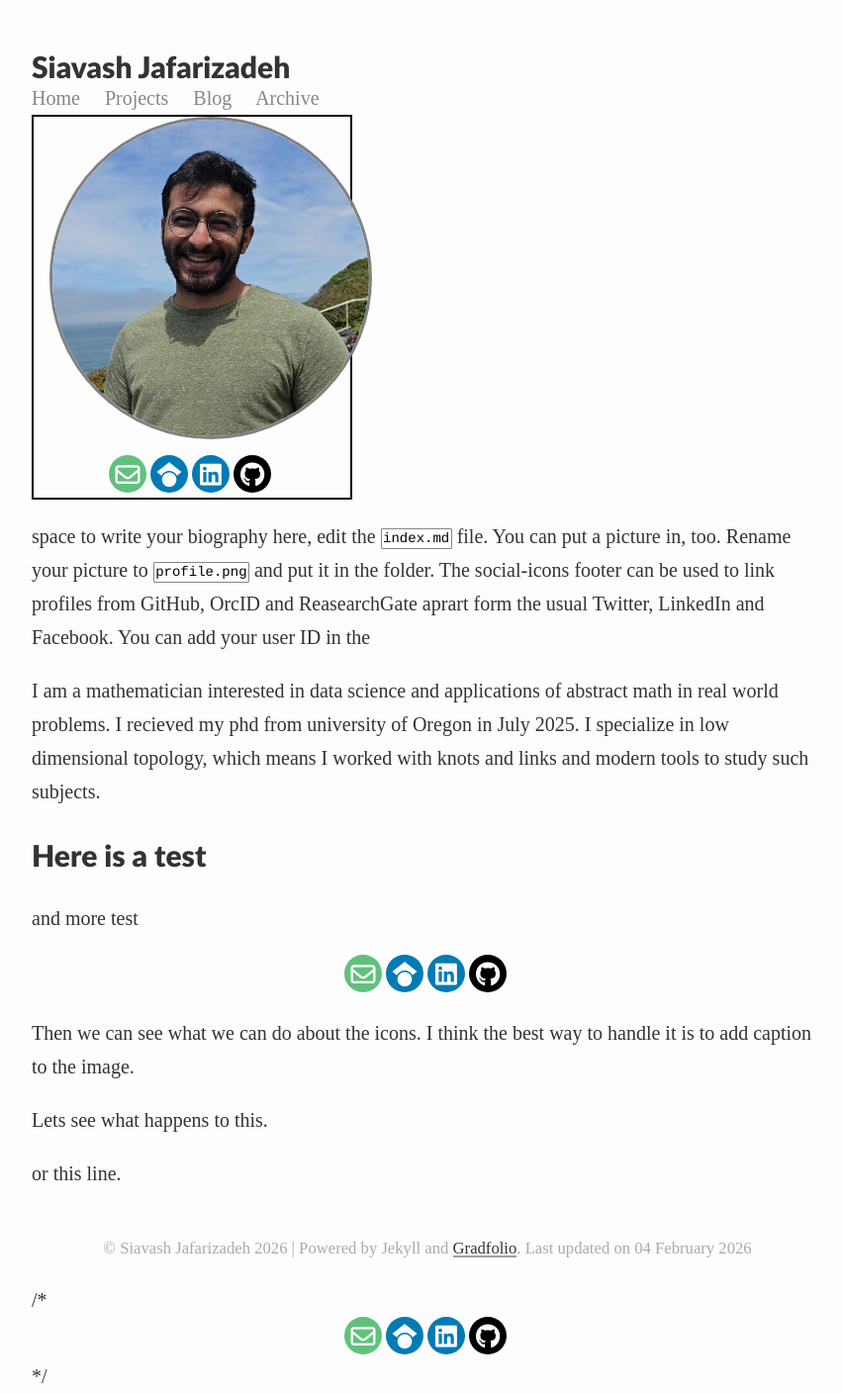
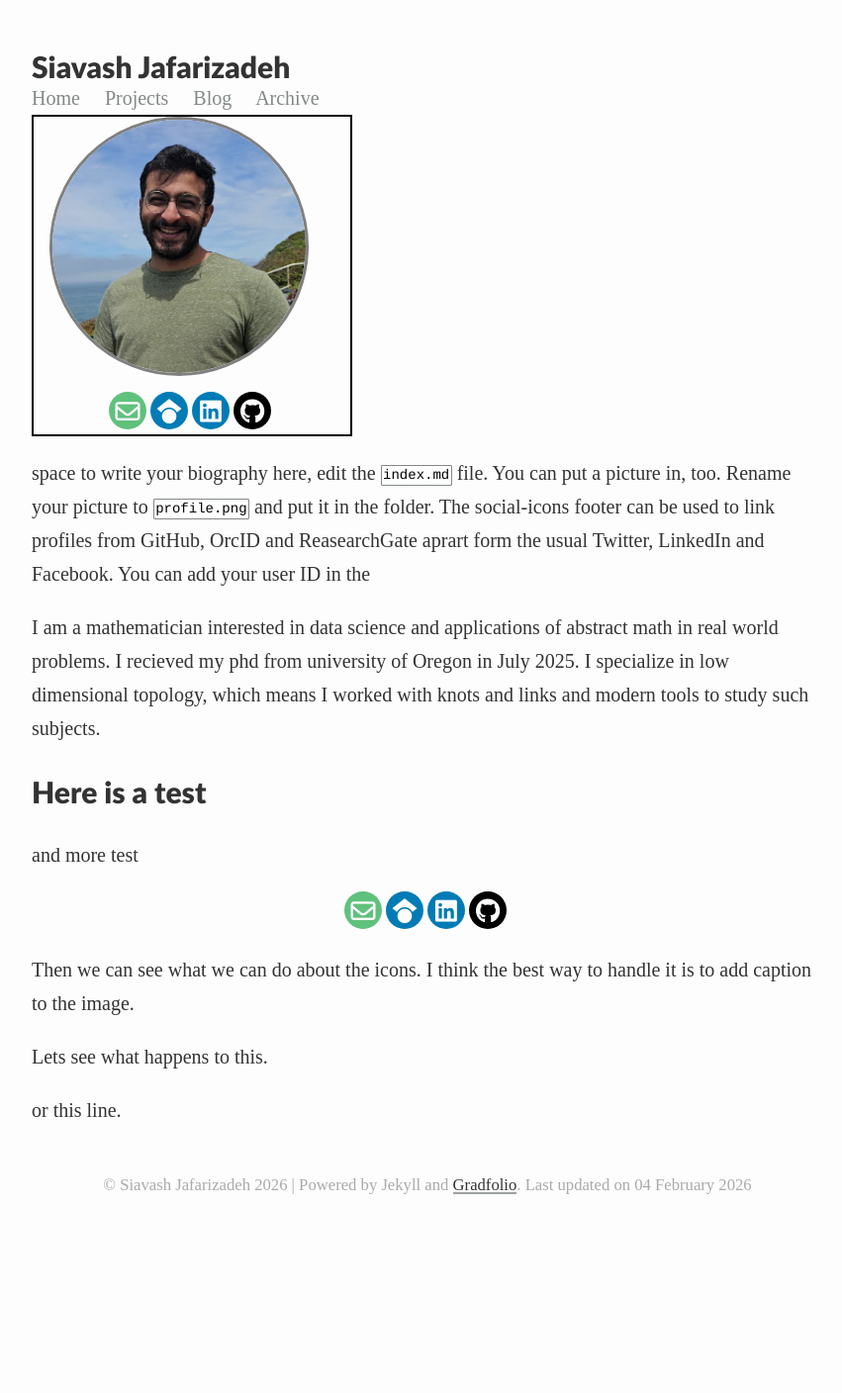
Before and after one commit to Sia-jaf/Sia-jaf.github.io, a Jekyll site: the page built from index.md, in a window 1280 px wide. Shown: the whole page at 99% size, without its empty margins (208-1059 px from the left). Built offline with Jekyll 4.4.1, drawn with Linux system fonts in a browser that asks for light colours; some web fonts are replaced; after the commit the page ends 1213 px from its top, so only the background shows below that.

```diff
--- a/_layouts/about.html
+++ b/_layouts/about.html
@@ -6,51 +6,12 @@
     {% if page.profile.image %}
             <div class="profile-container">
                 <div>
-                <img class="profile {{ page.profile.align }}" src="{{ page.profile.image | prepend: '/assets/images/' | relative_url }}">
+                    <img class="profile {{ page.profile.align }}" width="80%" src="{{ page.profile.image | prepend: '/assets/images/' | relative_url }}">
                 </div>
-                <br>
-
                 <div class="rounded-social-buttons">
                     {% include social-footer.html %}
-                    <!--
-                    {%- if site.email -%}
-                    <a title="{{ _locale_string_email }}"
-                        class="social-button email" itemprop="email"
-                        href="mailto:{{ site.email | encode_email }}" target="_blank">
-                        <i class="far fa-envelope"></i>
-                    </a>
-                    {%- endif -%}
-
-                    {%- if site.google-scholar -%}
-                    <a title="{{ _locale_string_follow | replace: '[NAME]', 'google-scholar' }}"
-                    class="social-button google-scholar"
-                    href="https://scholar.google.com/{{ site.google-scholar }}" itemprop="sameAs"
-                    target="_blank">
-                    <i class="fab fa-google-scholar"></i>
-                    </a>
-                    {%- endif -%}
-
-                    {%- if site.linkedin -%}
-                    <a title="{{ _locale_string_follow | replace: '[NAME]', 'LinkedIn' }}"
-                    class="social-button linkedin"
-                    href="https://www.linkedin.com/in/{{ site.linkedin }}" itemprop="sameAs"
-                    target="_blank">
-                    <i class="fab fa-linkedin"></i>
-                    </a>
-                    {%- endif -%}
-
-                    {%- if site.github -%}
-                    <a title="{{ _locale_string_follow | replace: '[NAME]', 'GitHub' }}"
-                    class="social-button github"
-                    href="https://www.github.com/{{ site.github }}" itemprop="sameAs"
-                    target="_blank">
-                    <i class="fab fa-github"></i>
-                    </a>
-                    {%- endif -%}
-                    -->
                 </div>
             </div>
     {% endif %}
 {% endif %}
-
 {{ content }}
--- a/_layouts/default.html
+++ b/_layouts/default.html
@@ -41,7 +41,7 @@
             </small>
           </p>
 
-        /* {% include social-footer.html %} */
+        <!-- {% include social-footer.html %} -->
 
         </footer>
 
```
